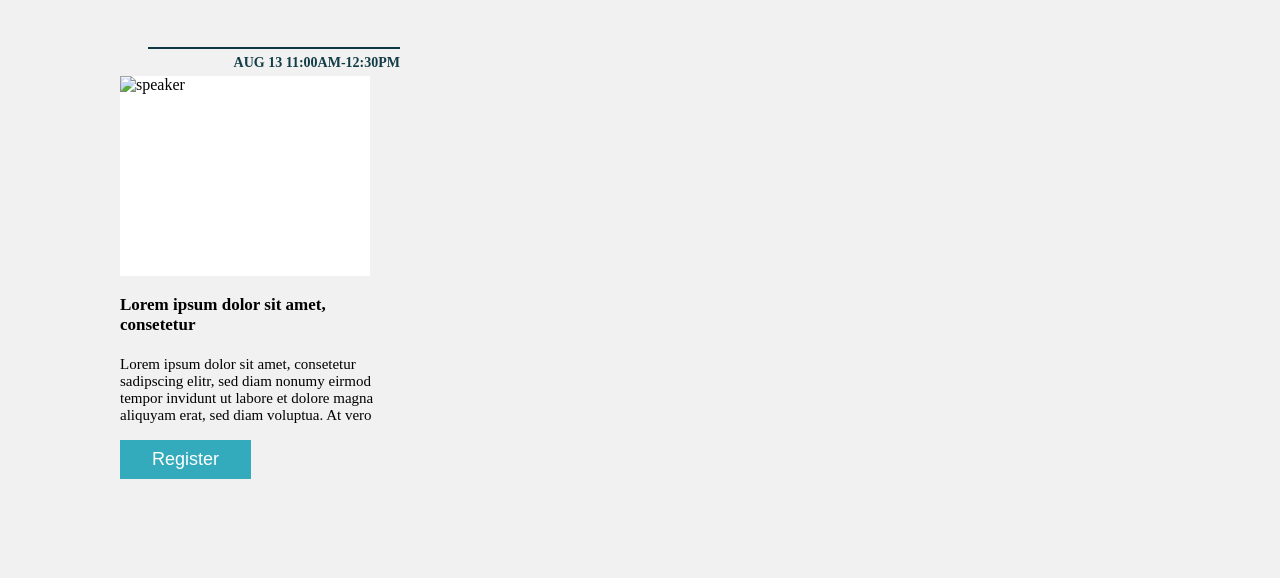
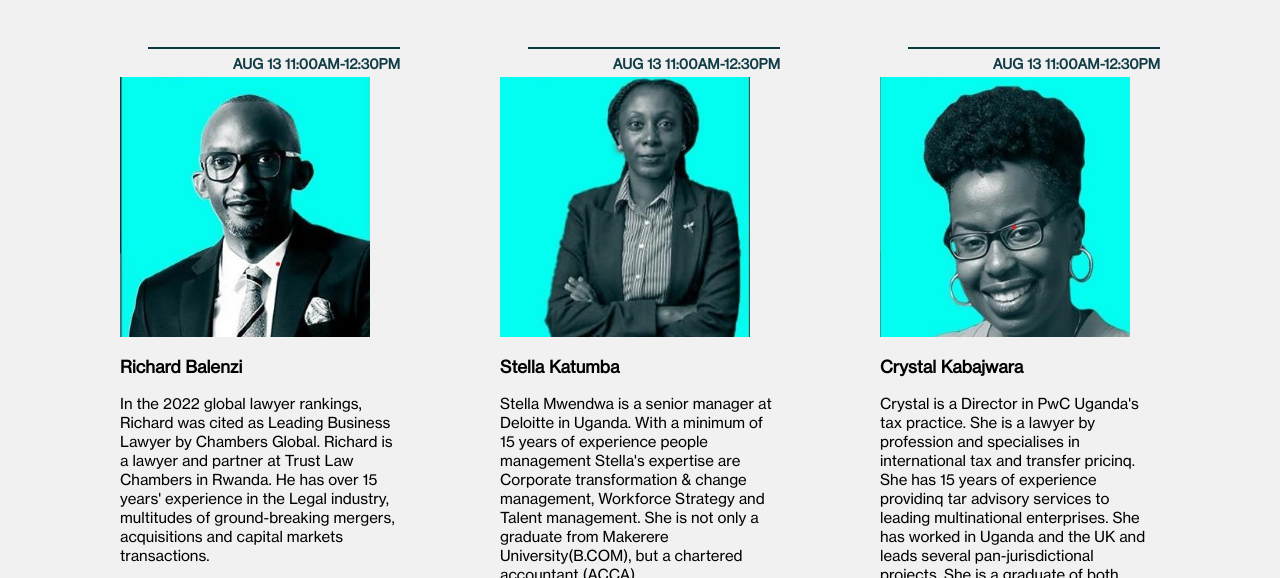
Before and after one commit to KreateUG/CareerXP, a website built with Vite: page src/pages/program.html in a window 1280 px wide. Shown: the part 95-673 px from the top of the page. Built offline with nearby package versions, Linux system fonts and the light colour scheme; files whose address does not match are found by name.

Commit message:
Add Speaker  Bios

```diff
--- a/src/pages/program.html
+++ b/src/pages/program.html
@@ -24,13 +24,66 @@
           </div>
           <div class="card-body">
             <figure>
-              <img src="../assets/images/speakers/" alt="speaker" />
+              <img src="../assets/images/speakers/richard.jpg" alt="speaker" />
             </figure>
-            <p class="card-title">Lorem ipsum dolor sit amet, consetetur</p>
+            <p class="card-title">Richard Balenzi</p>
             <p class="card-desc">
-              Lorem ipsum dolor sit amet, consetetur sadipscing elitr, sed diam
-              nonumy eirmod tempor invidunt ut labore et dolore magna aliquyam
-              erat, sed diam voluptua. At vero
+              In the 2022 global lawyer rankings, Richard was cited as Leading
+              Business Lawyer by Chambers Global. Richard is a lawyer and
+              partner at Trust Law Chambers in Rwanda. He has over 15 years'
+              experience in the Legal industry, multitudes of ground-breaking
+              mergers, acquisitions and capital markets transactions.
+            </p>
+            <a href="https://bit.ly/3PH7G80">
+              <button class="btn-register">Register</button>
+            </a>
+          </div>
+        </div>
+        <!-- card end-->
+        <!-- card start-->
+        <div id="program-card">
+          <div class="top">
+            <div class="line"></div>
+            <p class="card-date">Aug 13 11:00AM-12:30PM</p>
+          </div>
+          <div class="card-body">
+            <figure>
+              <img src="../assets/images/speakers/stella.jpg" alt="speaker" />
+            </figure>
+            <p class="card-title">Stella Katumba</p>
+            <p class="card-desc">
+              Stella Mwendwa is a senior manager at Deloitte in Uganda. With a
+              minimum of 15 years of experience people management Stella's
+              expertise are Corporate transformation & change management,
+              Workforce Strategy and Talent management. She is not only a
+              graduate from Makerere University(B.COM), but a chartered
+              accountant (ACCA).
+            </p>
+            <a href="https://bit.ly/3PH7G80">
+              <button class="btn-register">Register</button>
+            </a>
+          </div>
+        </div>
+        <!-- card end-->
+        <!-- card start-->
+        <div id="program-card">
+          <div class="top">
+            <div class="line"></div>
+            <p class="card-date">Aug 13 11:00AM-12:30PM</p>
+          </div>
+          <div class="card-body">
+            <figure>
+              <img src="../assets/images/speakers/crystal.jpeg" alt="speaker" />
+            </figure>
+            <p class="card-title">Crystal Kabajwara</p>
+            <p class="card-desc">
+              Crystal is a Director in PwC Uganda's tax practice. She is a
+              lawyer by profession and specialises in international tax and
+              transfer pricinq. She has 15 years of experience providinq tar
+              advisory services to leading multinational enterprises. She has
+              worked in Uganda and the UK and leads several pan-jurisdictional
+              projects. She is a graduate of both Makerere University, Kampala
+              (LLB) and the ISE (LLM).
             </p>
             <a href="https://bit.ly/3PH7G80">
               <button class="btn-register">Register</button>
--- a/src/scss/program.scss
+++ b/src/scss/program.scss
@@ -47,6 +47,7 @@
       color: #133d46;
       padding-top: 3px;
       font-size: 14px;
+      font-family: NueHaasRegular, sans-serif;
       margin: 3px 0px;
       font-weight: bold;
       text-transform: uppercase;
@@ -61,35 +62,40 @@
 
     figure {
       background: #fff;
-      height: 200px;
+      height: 260px;
       width: 250px;
       margin: 2px 0px;
       overflow: hidden;
       img {
         object-fit: cover;
-        height: 200px;
+        object-position: center;
+        height: 260px;
         width: 250px;
       }
     }
     .card-title {
       font-weight: bold;
       font-size: 17px;
-      margin-bottom: 6px;
+      margin-bottom: 2px;
+      font-family: NueHaasRegular, sans-serif;
     }
     .card-desc {
       font-weight: 100;
       font-size: 15px;
       margin-bottom: 16px;
+      font-family: NueHaasRegular, sans-serif;
     }
+  }
+}
+
 .btn-register {
   background-color: #33abbc;
   color: #fff;
   padding: 9px 32px;
   font-size: 18px;
+  font-family: NueHaasRegular, sans-serif;
   border: none;
   font-weight: 300;
-    }
-  }
 }
 
 @media screen and (max-width: 1000px) {
```
Also changed, not shown: src/assets/images/speakers/crystal.jpeg (renamed from src/assets/images/speakers/stella.jpeg). Lines whose indentation alone changed are shown as unchanged.
